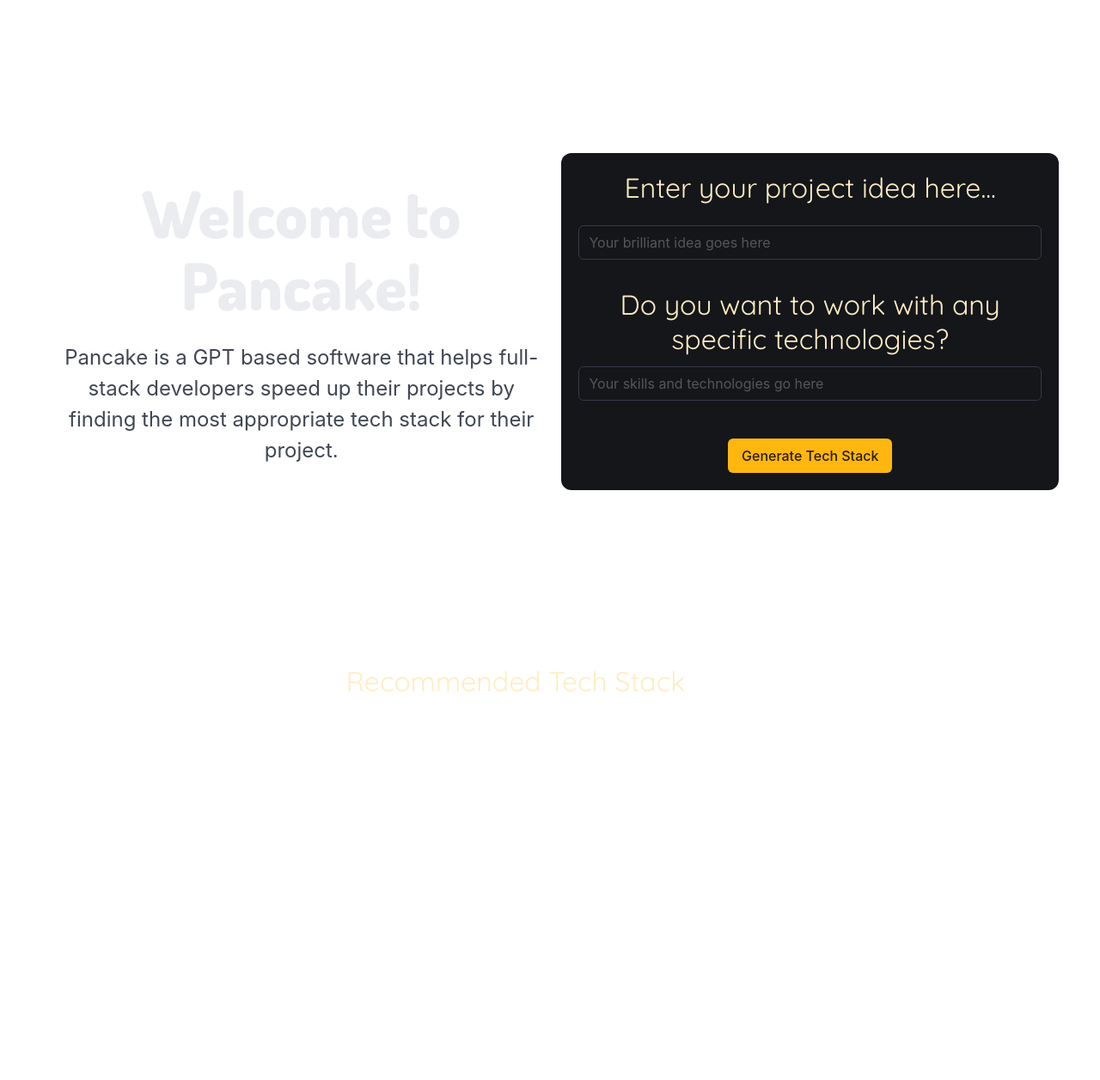
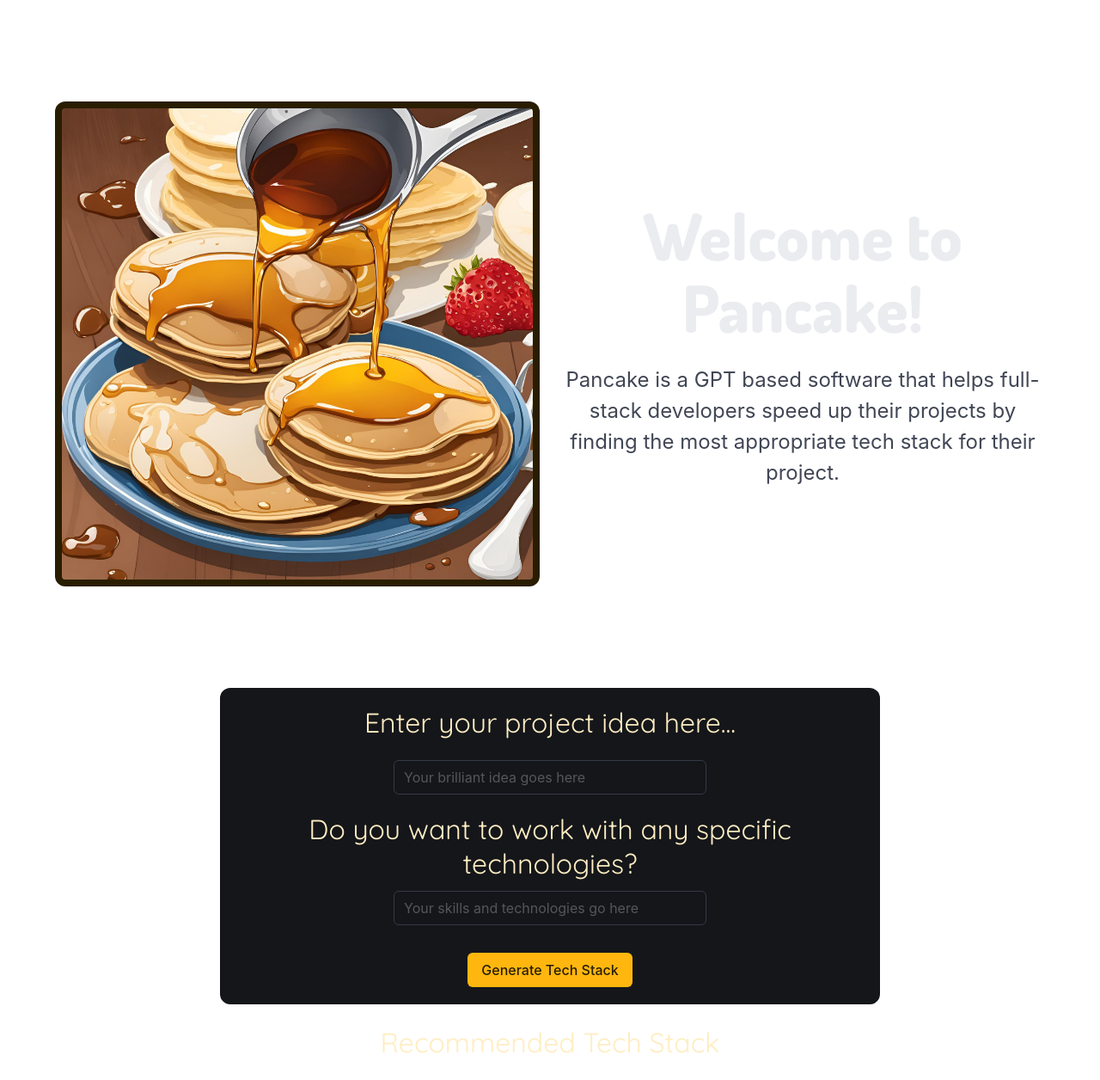
Before and after one commit to CrazeXD/Pancake, a Django app: page / in a window 1280 px wide. Shown: the whole page at 86% size. Before the commit the page ends 805 px from the top, so only its background shows below. Run offline with Django 5.2, Linux system fonts and the light colour scheme; parts of the project's set-up code (start-up, migrations or seed data) failed here and were passed over.

Commit message:
Add smooth scrolling and narrow input field style to home page

```diff
--- a/Pancake/main/info/prompt.txt
+++ b/Pancake/main/info/prompt.txt
@@ -1,8 +1,8 @@
 Create a tech stack for the following project. Format your response with a front-to-back approach, starting with the frontend and moving down to the backend. Make sure that all the technologies in between are placed in the order that they will be used, say for example a middleware or an API will be between the frontend and the backend, but hosting would be below the Backend.
-However, remember that not all layers are necessary for every project.
+However, remember that not all layers are necessary for every project. You can also reference commonly used tech stacks, you do not always have to create your own, but the more specific the project, the more likely you will have to.
 For each layer, YOU MUST format the response as:
 Layer: Technology 1, Technology 2, etc.
-Provide no other information about the technology other than the layer it will be used on and the name, since your response is being parsed.
+Provide no other information about the technology other than the layer it will be used on and the name, since your response is being parsed. Make sure both the layer and the technologies are on a single line.
 Additionally, here are a list of the technologies that the developer is familiar with/wants to use. Try to prioritize using these technologies as much as possible, but do not limit yourself to it. Consider all elements of the project. For example, if the project requires AI API calls, note what technologies that the project will have to use. Be specific, do not generalize the technology as much as possible (if you don't know a certain technology but know it needs to be needed, then you can be general).
 Provide as many layers as you think are necessary, however, not all layers are needed for every project. For example, a full website may need all the layers, but a desktop application or a bot may not need things like a frontend or a database. Try to find a simplified option as well. For example, if a user needs an AI in their project, try to find an existing one rather than making them train their own. Make sure to think of all the elements the project will need.
 Don't include basic languages like HTML and CSS, however, since those are obviously needed. Don't include version control or workflow technologies. Do not enumerate the technologies, since the parser will not be able to handle it. Do not make it into a list, stay strictly to format provided.
--- a/Pancake/main/static/css/home.css
+++ b/Pancake/main/static/css/home.css
@@ -12,6 +12,7 @@
 }
 body {
   overflow: hidden !important;
+  scroll-behavior: smooth;
 }
 
 body {
@@ -21,3 +22,8 @@ body {
 body::-webkit-scrollbar {
   display: none;
 }
+
+.narrow-input {
+  width: 50%; /* Adjust this value as needed */
+  margin: auto; /* Centers the input field */
+}
--- a/Pancake/main/templates/home.html
+++ b/Pancake/main/templates/home.html
@@ -12,26 +12,38 @@
 </head>
 
 <body data-theme="dark">
-    <header class="hero is-fullheight-with-navbar">
-        <!-- TODO: Add pancakes falling animation -->
+    <div class="syrup-overlay"></div>
+    <div class="hero is-fullheight" id="header">
         <div class="hero-body">
-            <div class="container has-text-centered is-size-4 m-5">
+            <div class="container">
+                <div class="columns is-vcentered">
+                    <div class="column">
+                        <img src="{% static 'images/pancakes.png' %}" alt="Pancakes" class="box p-2 has-background-warning-dark">
+                    </div>
+                    <div class="column has-text-centered is-size-4">
                         <h1 class="title">Welcome to Pancake!</h1>
-                <p>Pancake is a GPT based software that helps full-stack developers speed up their projects by finding the most appropriate tech stack for their project.</p>
+                        <p>Pancake is a GPT based software that helps full-stack developers speed up their projects by finding
+                            the most appropriate tech stack for their project.</p>
                     </div>
-            <!-- Enter your project idea here box -->
-            <div class="container box has-text-centered">
+                </div>
+            </div>
+        </div>
+    </div>
+    <div class="container box has-text-centered" style="width: 60%;" id="form">
         <h2 class="subtitle is-size-3 has-text-warning-light">Enter your project idea here...</h2>
-                <div class="is-flex is-flex-direction-column is-justify-content-center" style="height: 100%;">
+        <div class="is-flex is-flex-direction-column is-justify-content-center">
             <form id="project-form" method="post">
                 {% csrf_token %}
                 <div class="field">
-                            <div class="control has-text-centered is-size-1">
-                                <input class="input" type="text" id="project-idea" name="idea" placeholder="Your brilliant idea goes here">
+                    <div class="control has-text-centered is-size-2">
+                        <input class="input narrow-input" type="text" id="project-idea" name="idea"
+                            placeholder="Your brilliant idea goes here">
                     </div>
-                            <h3 class="subtitle is-size-3 has-text-warning-light">Do you want to work with any specific technologies?</h3>
-                            <div class="control has-text-centered is-size-1">
-                                <input class="input" type="text" id="project-technology" name="technology" placeholder="Your skills and technologies go here">
+                    <h3 class="subtitle is-size-3 has-text-warning-light">Do you want to work with any specific
+                        technologies?</h3>
+                    <div class="control has-text-centered is-size-2">
+                        <input class="input narrow-input" type="text" id="project-technology" name="technology"
+                            placeholder="Your skills and technologies go here">
                     </div>
                 </div>
                 <div class="field">
@@ -42,19 +54,15 @@
             </form>
         </div>
     </div>
-        </div>
-    </header>
     <!-- Use the django 'response' dictionary variable to list out the technologies -->
-    <div class="container has-text-centered is-size-4 m-5">
+    <div class="container has-text-centered is-size-4">
         <h2 class="subtitle is-size-3 has-text-warning-light">Recommended Tech Stack</h2>
-        <div class="columns is-multiline is-centered" id="tech-stack">
+        <div id="tech-stack">
             {% for tech in response %}
-            <div class="column is-one-quarter">
-                <div class="card">
+            <div class="card m-2">
                 <div class="card-content">
                     <div class="content">
                         <h3 class="title is-4">{{ tech }}</h3>
-                        </div>
                     </div>
                 </div>
             </div>
```
Also changed, not shown: Pancake/main/static/images/Pancakes.png (added), Pancake/main/static/images/syrup.png (added). Lines whose indentation alone changed are shown as unchanged.
